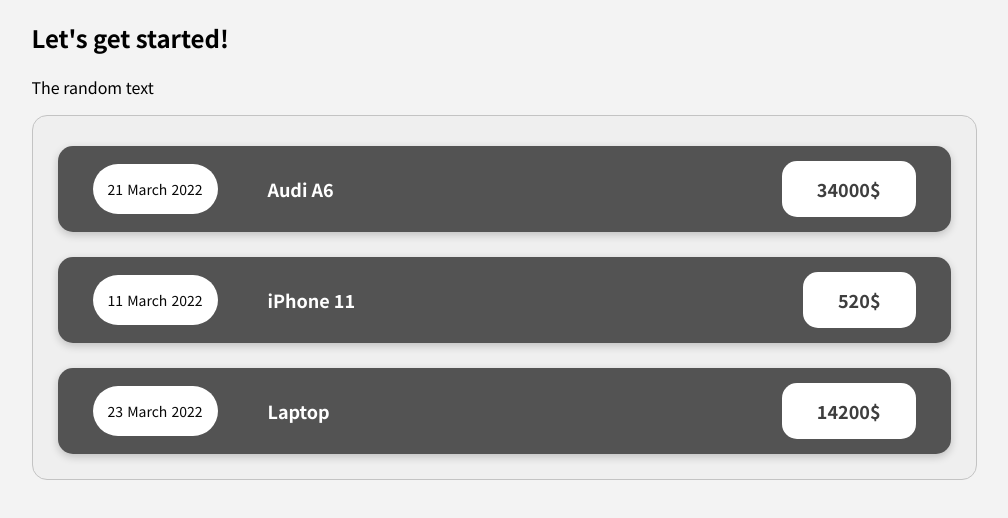
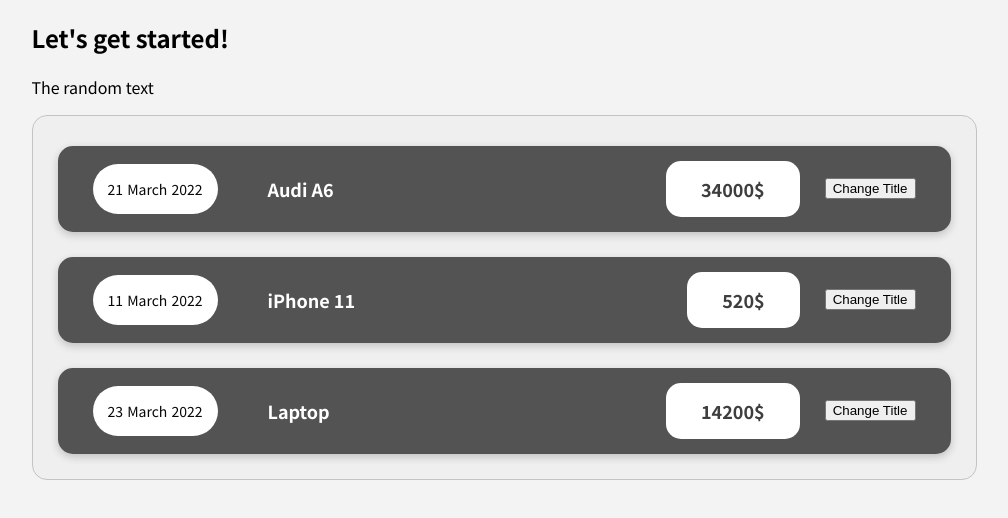
Before and after one commit to localhead/Expense-Tracker, a React (Create React App) app: page / in a window 1280 px wide. Shown: the top 518 px of the page, without its empty margins (136-1144 px from the left). Built offline with nearby package versions, Linux system fonts and the light colour scheme.

Commit message:
event handler on btn

```diff
--- a/src/components/Expenses/ExpenseItem.css
+++ b/src/components/Expenses/ExpenseItem.css
@@ -12,7 +12,14 @@
   margin-top: 25px;
 }
 
-.expense-item__description {
+.expense-item__left {
+  display: flex;
+  flex-direction: row;
+  align-items: center;
+  justify-content: space-between;
+}
+
+.expense-item__rigth {
   display: flex;
   flex-direction: row;
   align-items: center;
@@ -33,4 +40,5 @@
   background-color: rgb(255, 255, 255);
   padding: 15px 35px 15px 35px;
   border-radius: 15px;
+  margin-right: 25px;
 }
--- a/src/components/Expenses/ExpenseItems.js
+++ b/src/components/Expenses/ExpenseItems.js
@@ -5,6 +5,7 @@
 */
 // Adding CSS
 import React from "react";
+import Card from "../UI/Card";
 
 import "./ExpenseItem.css";
 import ExpenseDate from "./ExpenseDate";
@@ -12,17 +13,26 @@ import ExpenseDate from "./ExpenseDate";
 // props - is a parameter that hold all the values we recieve in component
 // name we recive from App.js must match!!!
 function ExpenseItem(props) {
+  const bthTitle = function () {
+    console.log("adadada");
+  };
+
   return (
     /* here we have className instead of just class (like in html)*/
-    <div className="expense-item">
-      <div className="expense-item__description">
+    <Card className="expense-item">
+      <div className="expense-item__left">
         {" "}
         {/* Making Date a different component */}
         <ExpenseDate date={props.date}></ExpenseDate>
         <h2 className="expense-item__title">{props.title}</h2>
       </div>
-      <div className="expense-item__price">{props.amount}$</div>
-    </div>
+      <div className="expense-item__rigth">
+        {" "}
+        <div className="expense-item__price">{props.amount}$</div>
+        {/* Adding Event lister on button*/}
+        <button onClick={bthTitle}>Change Title</button>
+      </div>
+    </Card>
   );
 }
 
```
